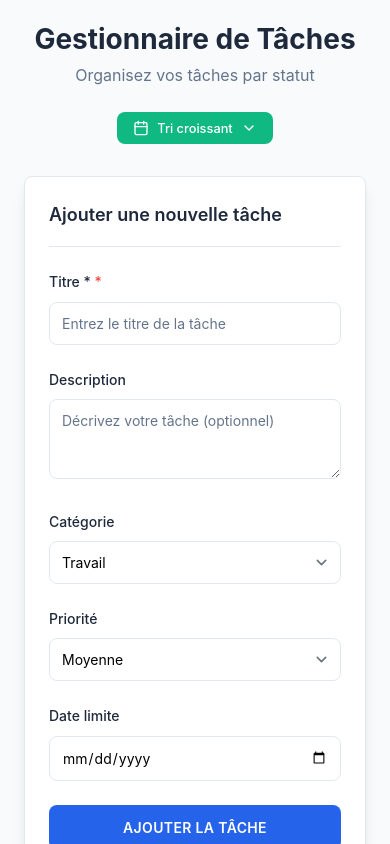
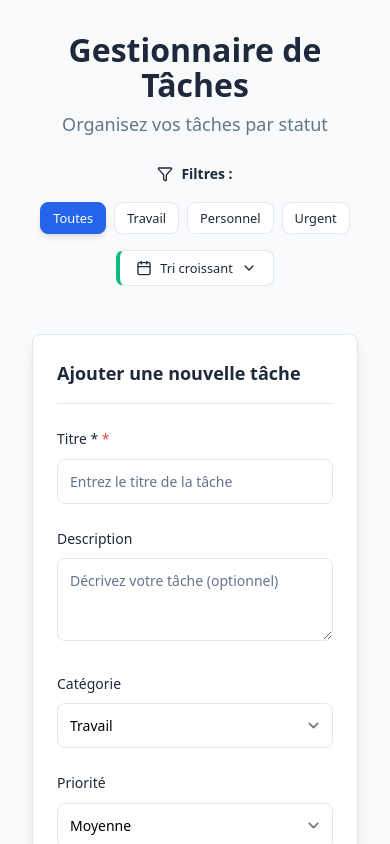
Before and after one commit to fredericlauss/courscss, a React (Vite) app in the folder task-manager/: page / in a window 390 px wide. Shown: the top 844 px of the page. Built offline with nearby package versions, Linux system fonts and the light colour scheme.

Commit message:
Enhance TaskManager component with filter functionality and responsive design; update CSS for improved layout and styling of filter buttons and controls.

```diff
--- a/task-manager/src/components/TaskManager.css
+++ b/task-manager/src/components/TaskManager.css
@@ -1,7 +1,8 @@
 .task-manager {
-  max-width: 1575px;
+  max-width: 1400px;
   margin: 0 auto;
   padding: 2rem;
+  font-family: system-ui, Avenir, Helvetica, Arial, sans-serif;
 
   @media (max-width: 768px) {
     padding: 1rem;
@@ -30,85 +31,145 @@
   }
 }
 
+.header-controls {
+  display: flex;
+  justify-content: space-between;
+  align-items: center;
+  flex-wrap: wrap;
+  gap: 1rem;
+  margin-top: 1.5rem;
+
+  @media (max-width: 768px) {
+    flex-direction: column;
+    align-items: stretch;
+  }
+}
+
+.filter-controls {
+  display: flex;
+  align-items: center;
+  gap: 1rem;
+  flex-wrap: wrap;
+
+  @media (max-width: 768px) {
+    justify-content: center;
+  }
+}
+
+.filter-label {
+  display: flex;
+  align-items: center;
+  gap: 0.5rem;
+  font-weight: 600;
+  font-size: 0.875rem;
+  color: var(--text-primary);
+}
+
+.filter-buttons {
+  display: flex;
+  gap: 0.5rem;
+  flex-wrap: wrap;
+}
+
+.filter-btn {
+  padding: 0.5rem 1rem;
+  border: 1px solid var(--border-color);
+  background-color: var(--surface-color);
+  color: var(--text-primary);
+  border-radius: var(--border-radius);
+  cursor: pointer;
+  font-size: 0.875rem;
+  font-weight: 500;
+  transition: var(--transition);
+
+  &:hover {
+    background-color: var(--primary-color);
+    color: white;
+    border-color: var(--primary-color);
+    transform: translateY(-1px);
+  }
+
+  &.active {
+    background-color: var(--primary-color);
+    color: white;
+    border-color: var(--primary-color);
+    box-shadow: var(--shadow-md);
+  }
+
+  @media (max-width: 768px) {
+    padding: 0.375rem 0.75rem;
+    font-size: 0.8rem;
+  }
+}
+
+.sort-btn {
+  display: flex;
+  align-items: center;
+  gap: 0.5rem;
+  padding: 0.75rem 1.5rem;
+  border: 1px solid var(--border-color);
+  background-color: var(--surface-color);
+  color: var(--text-primary);
+  border-radius: var(--border-radius);
+  cursor: pointer;
+  font-size: 0.875rem;
+  font-weight: 500;
+  transition: var(--transition);
+
+  &:hover {
+    background-color: var(--primary-color);
+    color: white;
+    border-color: var(--primary-color);
+    transform: translateY(-1px);
+  }
+
+  &.asc {
+    border-left: 4px solid var(--success-color);
+  }
+
+  &.desc {
+    border-left: 4px solid var(--warning-color);
+  }
+
+  @media (max-width: 768px) {
+    align-self: center;
+    padding: 0.5rem 1rem;
+    font-size: 0.8rem;
+  }
+}
+
 .main-content {
-  display: flex;
+  display: grid;
+  grid-template-columns: 350px 1fr;
   gap: 2rem;
-  align-items: flex-start;
+  align-items: start;
 
   @media (max-width: 1024px) {
-    flex-direction: column;
+    grid-template-columns: 1fr;
     gap: 1.5rem;
   }
 }
 
 .form-section {
-  flex: 0 0 350px;
+  position: sticky;
+  top: 20px;
 
   @media (max-width: 1024px) {
-    flex: none;
-    width: 100%;
+    position: static;
   }
 }
 
 .task-statuses {
-  display: flex;
+  display: grid;
+  grid-template-columns: repeat(auto-fit, minmax(300px, 1fr));
   gap: 1rem;
-  flex: 1;
-  width: 100%;
-
-  @media (max-width: 1024px) {
-    flex-direction: column;
-    gap: 1.5rem;
-  }
-}
-
-.sort-btn {
-  display: inline-flex;
-  align-items: center;
-  gap: 0.5rem;
-  padding: 0.75rem 1.5rem;
-  color: white;
-  border: none;
-  border-radius: var(--border-radius);
-  font-size: 0.875rem;
-  font-weight: 500;
-  cursor: pointer;
-  transition: var(--transition);
-
-  &:hover {
-    transform: translateY(-1px);
-  }
-
-  &:active {
-    transform: translateY(0);
-  }
-
-  /* État croissant (par défaut) */
-  &.asc {
-    background-color: var(--success-color);
-
-    &:hover {
-      background-color: #059669;
-    }
-  }
-
-  /* État décroissant */
-  &.desc {
-    background-color: var(--warning-color);
-
-    &:hover {
-      background-color: #d97706;
-    }
-  }
 
   @media (max-width: 768px) {
-    padding: 0.5rem 1rem;
-    font-size: 0.8rem;
+    grid-template-columns: 1fr;
   }
 }
 
 .status-section {
-  flex: 1;
   background-color: var(--surface-color);
   border-radius: var(--border-radius);
   box-shadow: var(--shadow-md);
@@ -140,6 +201,11 @@
   &.done {
     background: linear-gradient(135deg, var(--success-color), #059669);
   }
+
+  @media (max-width: 768px) {
+    padding: 1rem;
+    font-size: 1.125rem;
+  }
 }
 
 .status-section {
@@ -168,26 +234,3 @@
     transform: translateY(0);
   }
 }
-
-@media (max-width: 640px) {
-  .task-manager {
-    padding: 0.5rem;
-  }
-
-  .task-manager-header {
-    margin-bottom: 2rem;
-
-    h1 {
-      font-size: 1.75rem;
-    }
-
-    p {
-      font-size: 1rem;
-    }
-  }
-
-  .status-title {
-    padding: 1rem;
-    font-size: 1.125rem;
-  }
-}
--- a/task-manager/src/components/TaskManager.jsx
+++ b/task-manager/src/components/TaskManager.jsx
@@ -1,5 +1,5 @@
 import { useState, useEffect } from 'react'
-import { Calendar, ChevronDown, ChevronUp } from 'lucide-react'
+import { Calendar, ChevronDown, ChevronUp, Filter } from 'lucide-react'
 import TaskForm from './TaskForm'
 import TaskList from './TaskList'
 import './TaskManager.css'
@@ -11,6 +11,7 @@ const TaskManager = () => {
   })
   const [editingTask, setEditingTask] = useState(null)
   const [sortOrder, setSortOrder] = useState('asc')
+  const [activeFilter, setActiveFilter] = useState('all')
 
   useEffect(() => {
     localStorage.setItem('tasks', JSON.stringify(tasks))
@@ -20,7 +21,7 @@ const TaskManager = () => {
     const newTask = {
       id: Date.now(),
       ...task,
-      status: 'backlog', // Nouvelle tâche = backlog
+      status: 'backlog',
       completed: false,
       createdAt: new Date().toISOString()
     }
@@ -57,6 +58,11 @@ const TaskManager = () => {
   const getTasksByStatus = (status) => {
     let statusTasks = tasks.filter(task => task.status === status)
 
+    // Appliquer le filtre par catégorie
+    if (activeFilter !== 'all') {
+      statusTasks = statusTasks.filter(task => task.category === activeFilter)
+    }
+
     statusTasks = statusTasks.sort((a, b) => {
       if (!a.dueDate && !b.dueDate) return 0
       if (!a.dueDate) return 1
@@ -89,11 +95,59 @@ const TaskManager = () => {
       : 'Passer au tri croissant (plus proche en premier)'
   }
 
+  const getFilterButtonClass = (filter) => {
+    return `filter-btn ${activeFilter === filter ? 'active' : ''}`
+  }
+
+  const getFilterButtonTitle = (filter) => {
+    if (filter === 'all') return 'Afficher toutes les catégories'
+    return `Filtrer par ${filter}`
+  }
+
   return (
     <div className="task-manager">
       <header className="task-manager-header">
         <h1>Gestionnaire de Tâches</h1>
         <p>Organisez vos tâches par statut</p>
+
+        <div className="header-controls">
+          <div className="filter-controls">
+            <div className="filter-label">
+              <Filter size={16} />
+              <span>Filtres :</span>
+            </div>
+            <div className="filter-buttons">
+              <button
+                className={getFilterButtonClass('all')}
+                onClick={() => setActiveFilter('all')}
+                title={getFilterButtonTitle('all')}
+              >
+                Toutes
+              </button>
+              <button
+                className={getFilterButtonClass('Travail')}
+                onClick={() => setActiveFilter('Travail')}
+                title={getFilterButtonTitle('Travail')}
+              >
+                Travail
+              </button>
+              <button
+                className={getFilterButtonClass('Personnel')}
+                onClick={() => setActiveFilter('Personnel')}
+                title={getFilterButtonTitle('Personnel')}
+              >
+                Personnel
+              </button>
+              <button
+                className={getFilterButtonClass('Urgent')}
+                onClick={() => setActiveFilter('Urgent')}
+                title={getFilterButtonTitle('Urgent')}
+              >
+                Urgent
+              </button>
+            </div>
+          </div>
+
           <button
             className={`sort-btn ${sortOrder === 'asc' ? 'asc' : 'desc'}`}
             onClick={toggleSort}
@@ -103,6 +157,7 @@ const TaskManager = () => {
             {getSortButtonText()}
             {getSortButtonIcon()}
           </button>
+        </div>
       </header>
 
       <div className="main-content">
```
Lines whose indentation alone changed are shown as unchanged.
